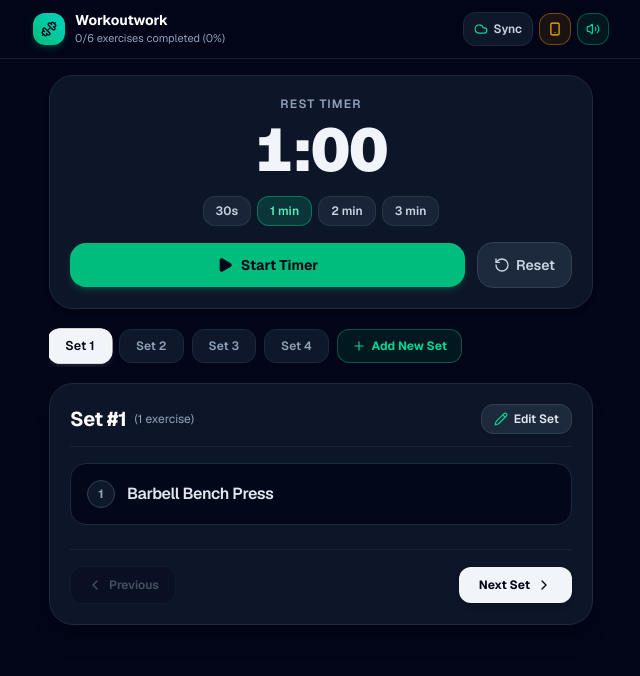
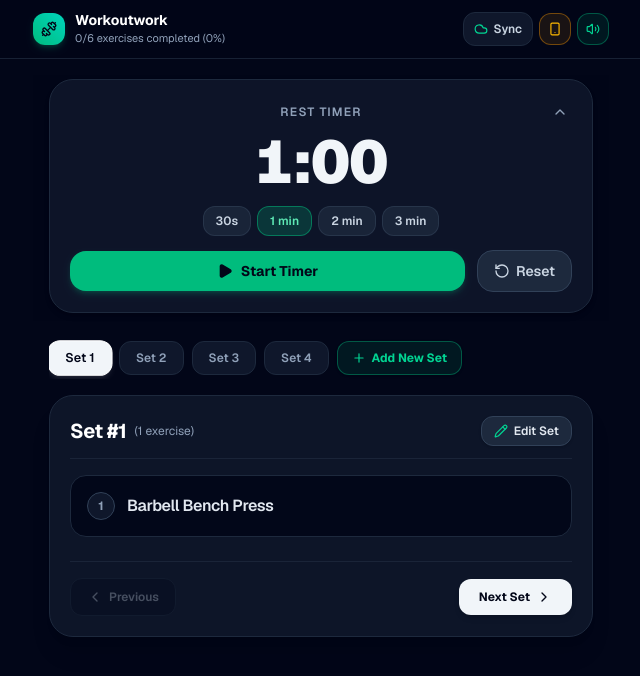
Before and after one commit to codewat/workout, a Next.js app: page / in a window 1280 px wide. Shown: the top 676 px of the page, without its empty margins (319-959 px from the left). Built offline with nearby package versions, Linux system fonts and the light colour scheme.

Commit message:
feat: make rest timer sticky on scroll with collapsible mini-bar and clean up audio teardown

```diff
--- a/src/components/WorkoutSession.tsx
+++ b/src/components/WorkoutSession.tsx
@@ -12,6 +12,8 @@ import {
   Check,
   ChevronLeft,
   ChevronRight,
+  ChevronUp,
+  ChevronDown,
   Flame,
   Volume2,
   VolumeX,
@@ -48,6 +50,7 @@ export default function WorkoutSession({
   const [isRunning, setIsRunning] = useState<boolean>(false);
   const isRunningRef = useRef<boolean>(false);
   const [isTimesUp, setIsTimesUp] = useState<boolean>(false);
+  const [isTimerCollapsed, setIsTimerCollapsed] = useState<boolean>(false);
 
   // Active Set Navigation
   const [selectedSetIndex, setSelectedSetIndex] = useState<number>(0);
@@ -187,6 +190,7 @@ export default function WorkoutSession({
       setIsRunning(false);
       isRunningRef.current = false;
       setIsTimesUp(true);
+      setIsTimerCollapsed(false);
       sound.stopKeepAlive();
       workerRef.current?.postMessage("STOP");
       if (intervalRef.current) {
@@ -500,13 +504,16 @@ export default function WorkoutSession({
 
       {/* Main Container */}
       <main className="flex-1 max-w-xl w-full mx-auto px-4 py-4 space-y-4 pb-20">
-        {/* === 1. FIXED REST TIMER CARD === */}
+        {/* === 1. HOVER / STICKY REST TIMER CARD === */}
+        <div className="sticky top-[56px] z-10 -mx-4 px-4 pt-1 pb-2 bg-slate-950/90 backdrop-blur-md">
           <section
-          className={`relative overflow-hidden rounded-3xl border transition-all p-5 ${
+            className={`relative overflow-hidden rounded-3xl border transition-all ${
+              isTimerCollapsed ? "p-3 sm:p-3.5" : "p-4 sm:p-5"
+            } ${
               isTimesUp
-              ? "bg-rose-950/40 border-rose-500/60 shadow-2xl shadow-rose-950/60 animate-pulse ring-2 ring-rose-500/50"
+                ? "bg-rose-950/50 border-rose-500/70 shadow-2xl shadow-rose-950/60 animate-pulse ring-2 ring-rose-500/50"
                 : isRunning
-              ? "bg-gradient-to-b from-slate-900 to-slate-900/90 border-emerald-500/40 shadow-lg shadow-emerald-950/20"
+                ? "bg-gradient-to-b from-slate-900 to-slate-900/90 border-emerald-500/40 shadow-lg shadow-emerald-950/30"
                 : "bg-slate-900/90 border-slate-800 shadow-md"
             }`}
           >
@@ -518,10 +525,96 @@ export default function WorkoutSession({
               />
             )}
 
-          <div className="flex flex-col items-center justify-center text-center">
-            <span className="text-xs uppercase tracking-widest font-semibold text-slate-400 mb-1">
+            {isTimerCollapsed ? (
+              /* Collapsed Slim Floating Bar */
+              <div className="flex items-center justify-between">
+                <div className="flex items-center gap-2">
+                  <span className="text-[11px] uppercase tracking-wider font-bold text-slate-400">
+                    Rest:
+                  </span>
+                  <span
+                    className={`text-2xl font-black tabular-nums transition-colors ${
+                      isTimesUp
+                        ? "text-rose-400 animate-pulse"
+                        : isRunning
+                        ? "text-emerald-400"
+                        : "text-slate-100"
+                    }`}
+                  >
+                    {mins}:{secs}
+                  </span>
+                </div>
+
+                <div className="flex items-center gap-2">
+                  {isTimesUp ? (
+                    <button
+                      type="button"
+                      onClick={handleDismissTimesUp}
+                      className="py-1.5 px-3 rounded-xl bg-rose-600 hover:bg-rose-500 text-white font-extrabold text-xs shadow-lg shadow-rose-600/30 animate-bounce flex items-center gap-1"
+                    >
+                      Silence Alarm 🛑
+                    </button>
+                  ) : (
+                    <>
+                      {isRunning ? (
+                        <button
+                          type="button"
+                          onClick={handlePauseTimer}
+                          className="py-1 px-2.5 rounded-xl bg-amber-500/20 text-amber-300 border border-amber-500/40 font-bold text-xs flex items-center gap-1"
+                          title="Pause"
+                        >
+                          <Pause className="w-3.5 h-3.5 fill-amber-300" /> Pause
+                        </button>
+                      ) : (
+                        <button
+                          type="button"
+                          onClick={handleStartTimer}
+                          className="py-1 px-3 rounded-xl bg-emerald-500 hover:bg-emerald-400 text-slate-950 font-bold text-xs shadow-md shadow-emerald-500/20 flex items-center gap-1"
+                          title="Start"
+                        >
+                          <Play className="w-3.5 h-3.5 fill-slate-950" /> Start
+                        </button>
+                      )}
+
+                      <button
+                        type="button"
+                        onClick={handleResetTimer}
+                        className="p-1.5 rounded-xl bg-slate-800 text-slate-300 border border-slate-700 hover:text-white"
+                        title="Reset"
+                      >
+                        <RotateCcw className="w-3.5 h-3.5" />
+                      </button>
+                    </>
+                  )}
+
+                  <button
+                    type="button"
+                    onClick={() => setIsTimerCollapsed(false)}
+                    className="p-1.5 rounded-xl text-slate-400 hover:text-white hover:bg-slate-800 transition-colors"
+                    title="Expand timer"
+                  >
+                    <ChevronDown className="w-4 h-4" />
+                  </button>
+                </div>
+              </div>
+            ) : (
+              /* Expanded Rest Timer Card */
+              <div className="flex flex-col items-center justify-center text-center relative">
+                {/* Header Row: Centered Label + Collapse Toggle */}
+                <div className="w-full flex items-center justify-between mb-1">
+                  <span className="w-6" />
+                  <span className="text-xs uppercase tracking-widest font-semibold text-slate-400">
                     Rest Timer
                   </span>
+                  <button
+                    type="button"
+                    onClick={() => setIsTimerCollapsed(true)}
+                    className="p-1 rounded-lg text-slate-400 hover:text-white hover:bg-slate-800/60 transition-colors"
+                    title="Collapse timer to slim bar"
+                  >
+                    <ChevronUp className="w-4 h-4" />
+                  </button>
+                </div>
 
                 {/* Digital Clock Display */}
                 <div
@@ -537,7 +630,7 @@ export default function WorkoutSession({
                 </div>
 
                 {/* Duration Presets */}
-            <div className="flex items-center gap-1.5 mt-3 mb-4">
+                <div className="flex items-center gap-1.5 mt-2.5 mb-3.5">
                   {PRESET_DURATIONS.map((preset) => (
                     <button
                       key={preset.seconds}
@@ -554,12 +647,12 @@ export default function WorkoutSession({
                   ))}
                 </div>
 
-            {/* Red Alert Button when Time is Up (Tapping dismisses and stops continuous alarm) */}
+                {/* Red Alert Button when Time is Up */}
                 {isTimesUp ? (
                   <button
                     type="button"
                     onClick={handleDismissTimesUp}
-                className="w-full py-4 px-4 rounded-2xl bg-rose-600 hover:bg-rose-500 text-white font-extrabold text-sm tracking-wide shadow-xl shadow-rose-600/40 transition-all active:scale-[0.98] flex items-center justify-center gap-2 animate-bounce"
+                    className="w-full py-3.5 px-4 rounded-2xl bg-rose-600 hover:bg-rose-500 text-white font-extrabold text-sm tracking-wide shadow-xl shadow-rose-600/40 transition-all active:scale-[0.98] flex items-center justify-center gap-2 animate-bounce"
                   >
                     Time&apos;s Up! 🛑 (Tap to Silence Alarm)
                   </button>
@@ -570,7 +663,7 @@ export default function WorkoutSession({
                       <button
                         type="button"
                         onClick={handlePauseTimer}
-                    className="flex-1 py-3 px-5 rounded-2xl bg-amber-500/20 border border-amber-500/40 text-amber-300 font-bold text-sm hover:bg-amber-500/30 transition-all active:scale-[0.98] flex items-center justify-center gap-2"
+                        className="flex-1 py-2.5 px-5 rounded-2xl bg-amber-500/20 border border-amber-500/40 text-amber-300 font-bold text-sm hover:bg-amber-500/30 transition-all active:scale-[0.98] flex items-center justify-center gap-2"
                       >
                         <Pause className="w-4 h-4 fill-amber-300" /> Pause
                       </button>
@@ -578,7 +671,7 @@ export default function WorkoutSession({
                       <button
                         type="button"
                         onClick={handleStartTimer}
-                    className="flex-1 py-3 px-5 rounded-2xl bg-emerald-500 hover:bg-emerald-400 text-slate-950 font-bold text-sm shadow-md shadow-emerald-500/20 transition-all active:scale-[0.98] flex items-center justify-center gap-2"
+                        className="flex-1 py-2.5 px-5 rounded-2xl bg-emerald-500 hover:bg-emerald-400 text-slate-950 font-bold text-sm shadow-md shadow-emerald-500/20 transition-all active:scale-[0.98] flex items-center justify-center gap-2"
                       >
                         <Play className="w-4 h-4 fill-slate-950" /> Start Timer
                       </button>
@@ -587,7 +680,7 @@ export default function WorkoutSession({
                     <button
                       type="button"
                       onClick={handleResetTimer}
-                  className="py-3 px-4 rounded-2xl bg-slate-800 hover:bg-slate-700 border border-slate-700 text-slate-300 hover:text-white transition-all active:scale-[0.98] flex items-center gap-1.5 text-sm font-semibold"
+                      className="py-2.5 px-4 rounded-2xl bg-slate-800 hover:bg-slate-700 border border-slate-700 text-slate-300 hover:text-white transition-all active:scale-[0.98] flex items-center gap-1.5 text-sm font-semibold"
                       title="Reset Timer"
                     >
                       <RotateCcw className="w-4 h-4" /> Reset
@@ -595,7 +688,9 @@ export default function WorkoutSession({
                   </div>
                 )}
               </div>
+            )}
           </section>
+        </div>
 
         {/* === 2. SET SELECTOR TABS & ADD NEW SET BUTTON === */}
         <section className="flex items-center gap-2 overflow-x-auto py-1 scrollbar-none">
--- a/src/lib/audio.ts
+++ b/src/lib/audio.ts
@@ -78,7 +78,7 @@ class SoundService {
 
   private getContext(): AudioContext | null {
     if (typeof window === "undefined") return null;
-    if (!this.ctx) {
+    if (!this.ctx || this.ctx.state === "closed") {
       const AudioCtx =
         window.AudioContext ||
         (window as unknown as { webkitAudioContext: typeof AudioContext }).webkitAudioContext;
@@ -310,7 +310,7 @@ class SoundService {
     }, 1200);
   }
 
-  // Stop alarm, release OS audio focus so Spotify automatically resumes
+  // Stop alarm, cleanly abandon OS audio focus so system audio hardware is released
   stopAlarmLoop() {
     this.stopWebAudioAlarm();
     this.stopKeepAlive();
@@ -325,7 +325,7 @@ class SoundService {
       try {
         this.audioElement.pause();
         this.audioElement.currentTime = 0;
-        this.audioElement.removeAttribute("src");
+        this.audioElement.src = "";
         this.audioElement.load();
       } catch {
         // Ignored
@@ -333,16 +333,19 @@ class SoundService {
       this.audioElement = null;
     }
 
-    // Suspend Web Audio context if running so no ambient audio pipe stays open
-    if (this.ctx && this.ctx.state === "running") {
+    // Completely close and destroy Web Audio context so the OS audio driver track is freed
+    if (this.ctx) {
       try {
-        this.ctx.suspend().catch(() => {});
+        if (this.ctx.state !== "closed") {
+          this.ctx.close().catch(() => {});
+        }
       } catch {
         // Ignored
       }
+      this.ctx = null;
     }
 
-    // Release media focus and notify OS to resume Spotify/YouTube
+    // Cleanly abandon media session and clear actions
     if (typeof window !== "undefined" && "mediaSession" in navigator) {
       try {
         navigator.mediaSession.playbackState = "none";
@@ -350,6 +353,7 @@ class SoundService {
         try {
           navigator.mediaSession.setActionHandler("pause", null);
           navigator.mediaSession.setActionHandler("stop", null);
+          navigator.mediaSession.setActionHandler("play", null);
         } catch {
           // Ignored
         }
```
Lines whose indentation alone changed are shown as unchanged.
